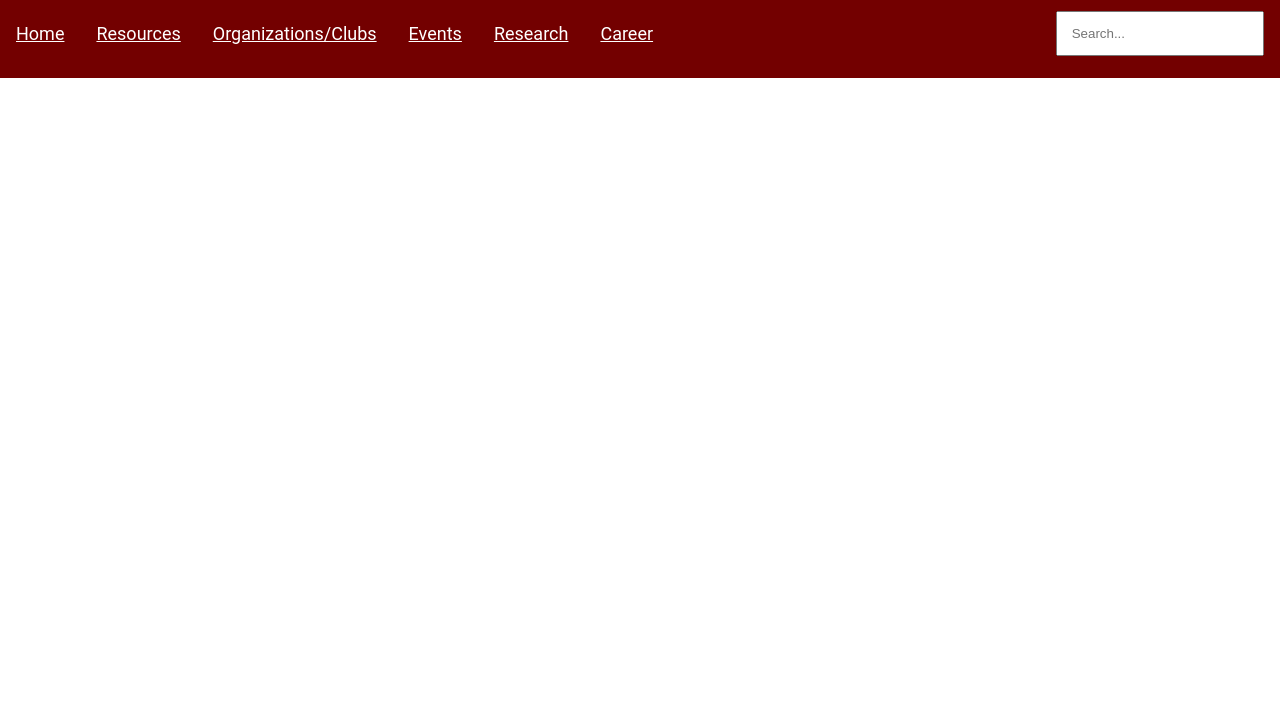
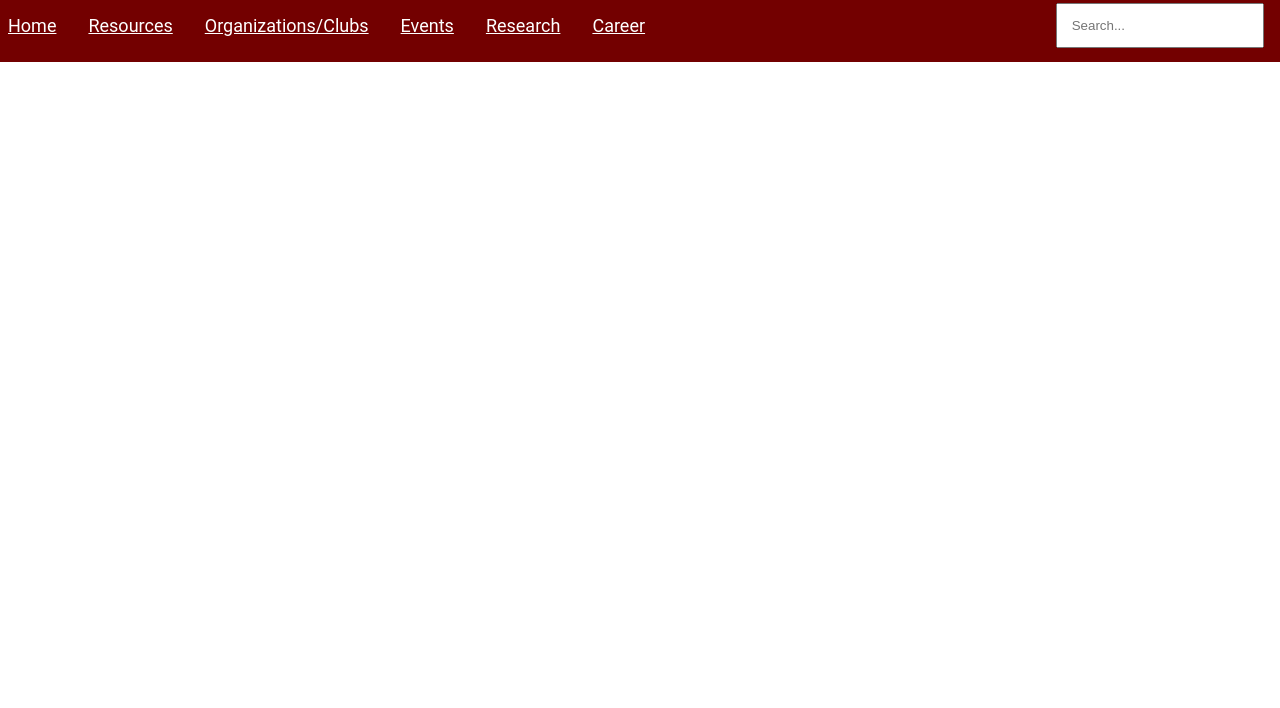
Before and after one commit to ty-bennett/cse_wiki, a plain HTML site: page index.html in a window 1280 px wide. Shown: the part 92-800 px from the top of the page. Drawn offline with Linux system fonts and the light colour scheme.

```diff
--- a/styles.css
+++ b/styles.css
@@ -16,6 +16,7 @@
   justify-content: center;
   align-items: center;
   font-family: 'Roboto', sans-serif;
+  border-bottom: none thick gray;
 }
 
 .header-logo {
@@ -42,7 +43,7 @@
   justify-content: space-evenly;
   background-color: var(--usc-red);
   gap: 2em;
-  padding: 1em;
+  padding: 0.5em;
 }
 
 .navbar-element-text {
@@ -56,7 +57,7 @@
   display: flex;
   background-color: var(--usc-red);
   align-items: center;
-  padding-right: 1em;
+  padding-right: 1rem;
 }
 
 .search-container p{
```
